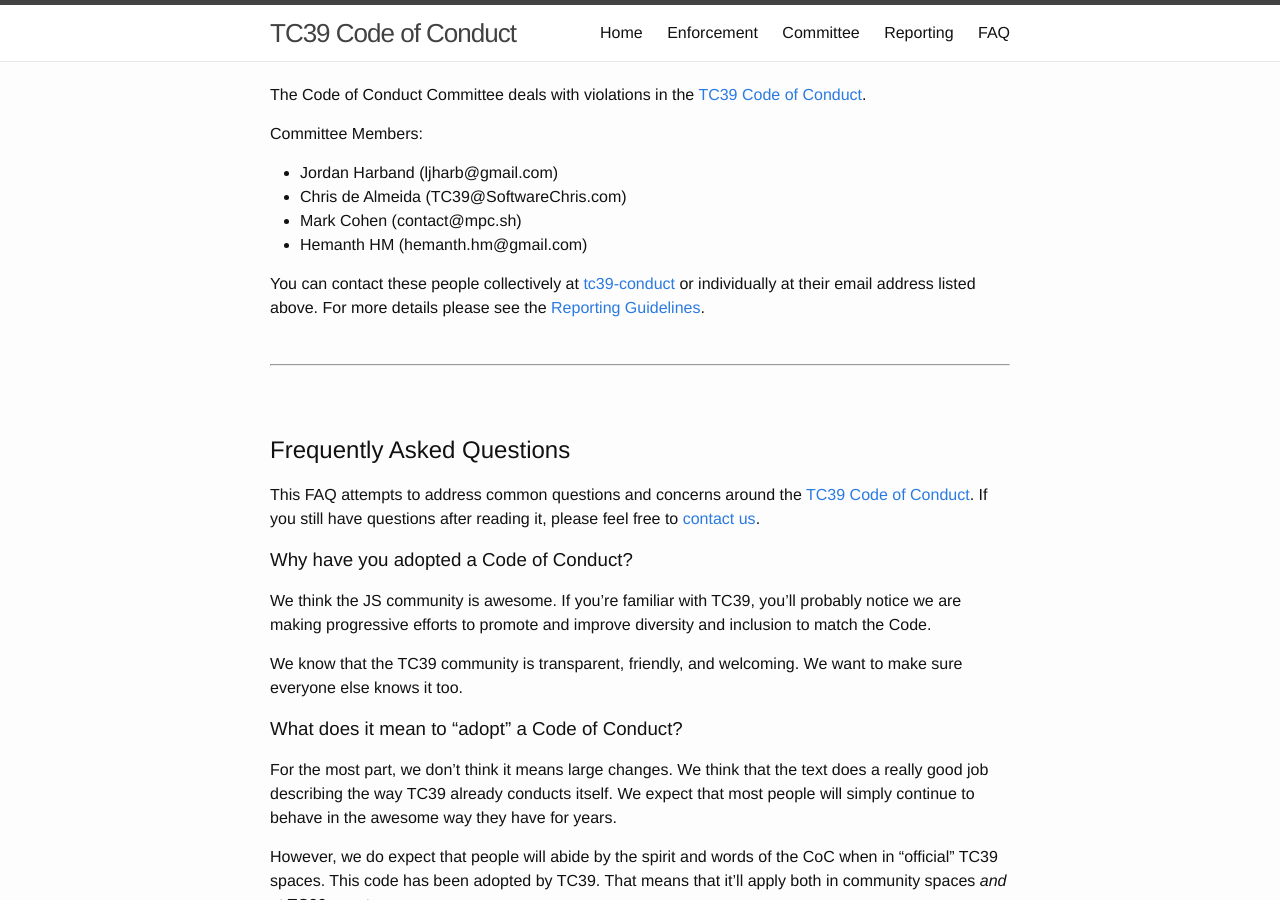
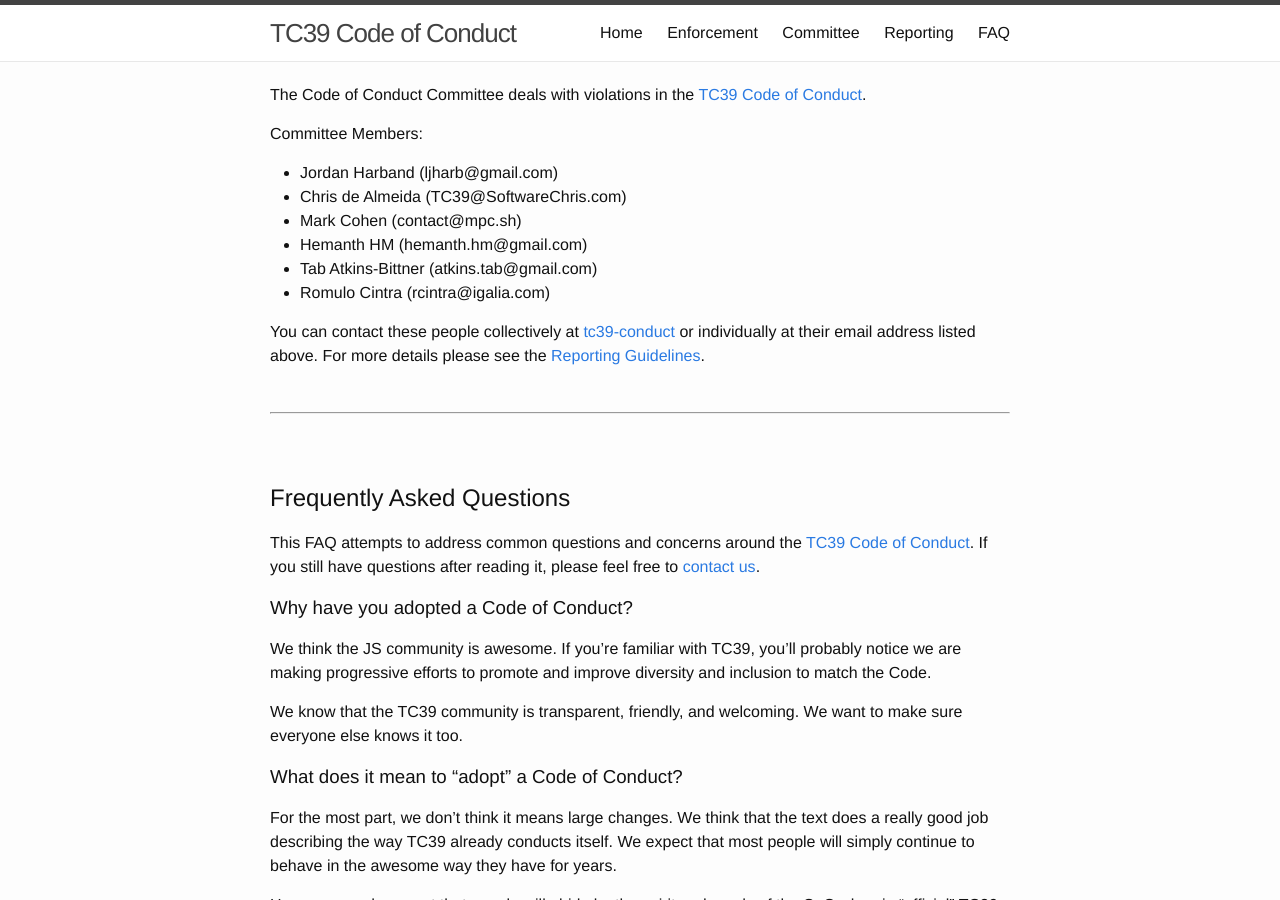
Before and after one commit to tc39/code-of-conduct, a Jekyll site: the page built from index.md, in a window 1280 px wide and 900 px high, scrolled down 3991 px. Built offline with Jekyll 4.4.1, drawn with Linux system fonts in a browser that asks for light colours.

Commit message:
✨ new members!

```diff
--- a/index.md
+++ b/index.md
@@ -129,6 +129,8 @@ Committee Members:
 * Chris de Almeida (TC39@SoftwareChris.com)
 * Mark Cohen (contact@mpc.sh)
 * Hemanth HM (hemanth.hm@gmail.com)
+* Tab Atkins-Bittner (atkins.tab@gmail.com)
+* Romulo Cintra (rcintra@igalia.com)
 
 You can contact these people collectively at [tc39-conduct][] or individually at their email address listed above. For more details please see the [Reporting Guidelines][].
 
```
